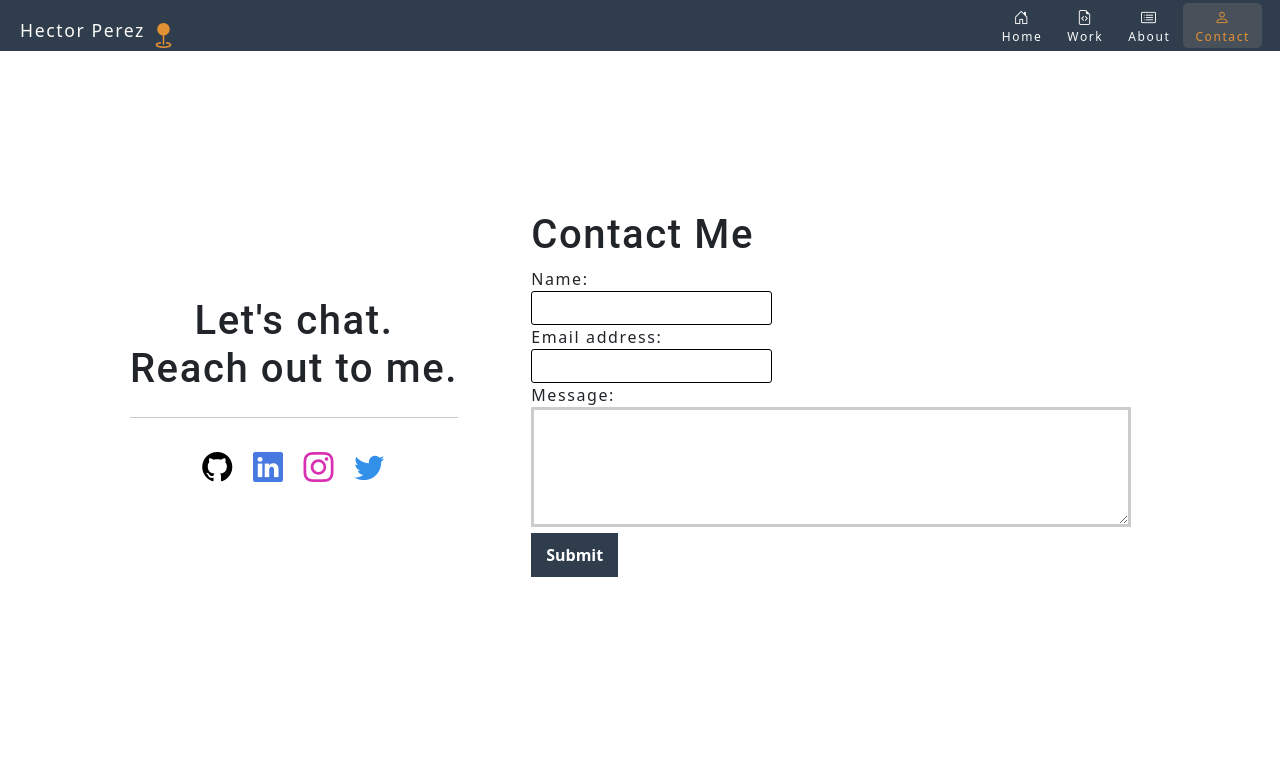
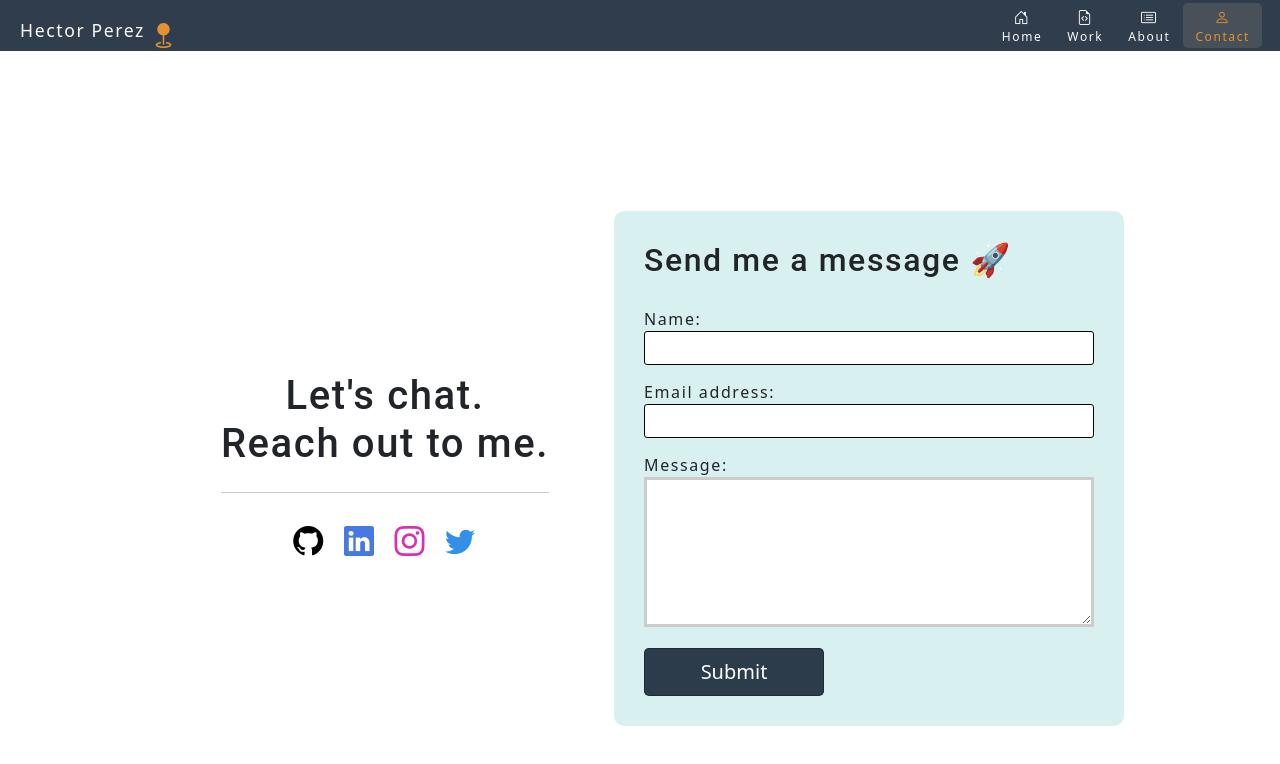
Before and after one commit to hpere102/hp-portfolio, a React (Create React App) app: page /contact in a window 1280 px wide. Shown: the top 764 px of the page. Built offline with nearby package versions, Linux system fonts and the light colour scheme.

Commit message:
contact section and about me updated along with css

```diff
--- a/src/components/Contact/index.js
+++ b/src/components/Contact/index.js
@@ -1,6 +1,7 @@
 import React, { useState,  } from 'react';
 import { validateEmail } from '../../utils/helpers';
 import "bootstrap-icons/font/bootstrap-icons.css";
+import 'bootstrap/dist/css/bootstrap.min.css';
 import { Link } from 'react-router-dom'
 
 
@@ -59,26 +60,26 @@ function ContactForm() {
           </div>
 
           <div className="contact-form-cont">
-          <h1>Contact Me</h1>
-          <form id="contact-form" onSubmit={handleSubmit}>
-            <div>
+          <h2>Send me a message 🚀</h2>
+          <form className="form-cont" id="contact-form" onSubmit={handleSubmit}>
+            <div className="name-area">
               <label htmlFor="name">Name:</label>
               <input type="text" defaultValue={name} onBlur={handleChange} name="name" />
             </div>
-            <div>
+            <div className="email-area">
               <label htmlFor="email">Email address:</label>
               <input type="email" defaultValue={email} name="email" onBlur={handleChange} />
             </div>
-            <div>
+            <div className="message-area">
               <label htmlFor="message">Message:</label>
-              <textarea name="message" defaultValue={message} onBlur={handleChange} rows="5" />
+              <textarea name="message" defaultValue={message} onBlur={handleChange} rows="4" />
               {errorMessage && (
                 <div>
                  <p className="error-text">{errorMessage}</p>
                     </div>
                     )}
             </div>
-            <button type="submit">Submit</button>
+            <button  class="btn btn-primary btn-lg" href="/work" type="submit">Submit</button>
           </form>
           </div>
         </section>
--- a/src/components/Home/index.js
+++ b/src/components/Home/index.js
@@ -9,7 +9,7 @@ function Home() {
   <h3 class="lead">Full stack developer based in Miami, Florida.</h3>
   <hr class="my-4"></hr>
   <p class="lead">
-    <a class="btn btn-primary btn-lg" href="/work" role="button">View Projects</a>
+    <a  class="btn btn-primary btn-lg" href="/work" role="button">View Projects</a>
   </p>
       </section>
     );
--- a/src/index.css
+++ b/src/index.css
@@ -435,7 +435,6 @@ a {
   display: flex;
   flex-direction: row;
   justify-content: center;
-  justify-content: space-between;
   margin-left: var(--spacing-left);
   margin-right: var(--spacing-right);
   margin-top: 160px;
@@ -451,6 +450,35 @@ a {
 .contact-title {
   margin-left: var(--spacing-left);
   margin-right: var(--spacing-right);
+}
+
+.contact-form-cont {
+  background-color: rgb(217, 240, 240);
+  padding: 30px;
+  width: 510px;
+  display: flex;
+  flex-direction: column;
+  gap: 20px;
+  border-radius: 10px;
+}
+
+.form-cont {
+  display: flex;
+  flex-direction: column;
+  gap: 15px;
+}
+
+.message-area textarea {
+  height: 150px;
+  width: 450px;
+}
+
+.email-area input {
+  width: 450px;
+}
+
+.name-area input {
+  width: 450px;
 }
 
 .social-media {
@@ -480,3 +508,8 @@ a {
 .bi-twitter {
   color: rgb(50, 144, 233);
 }
+
+.btn-primary {
+  background-color: rgba(25, 39, 56, 0.897) !important;
+  border-color: rgba(25, 39, 56, 0.897) !important;
+}
```
